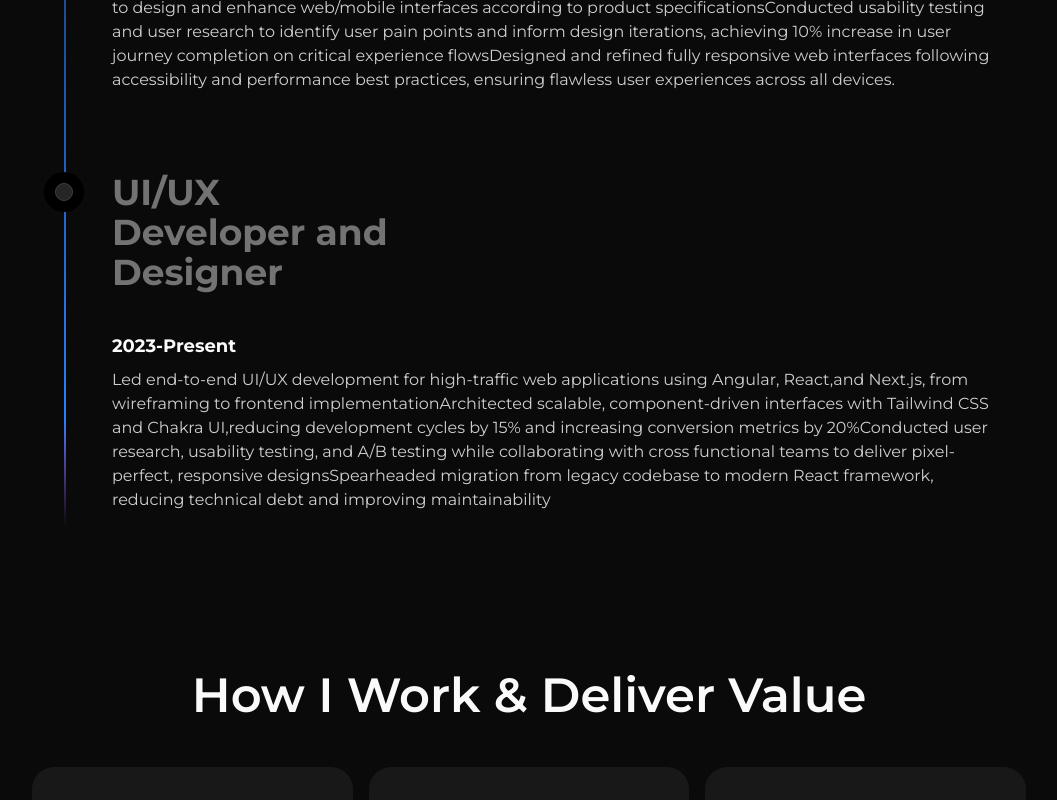
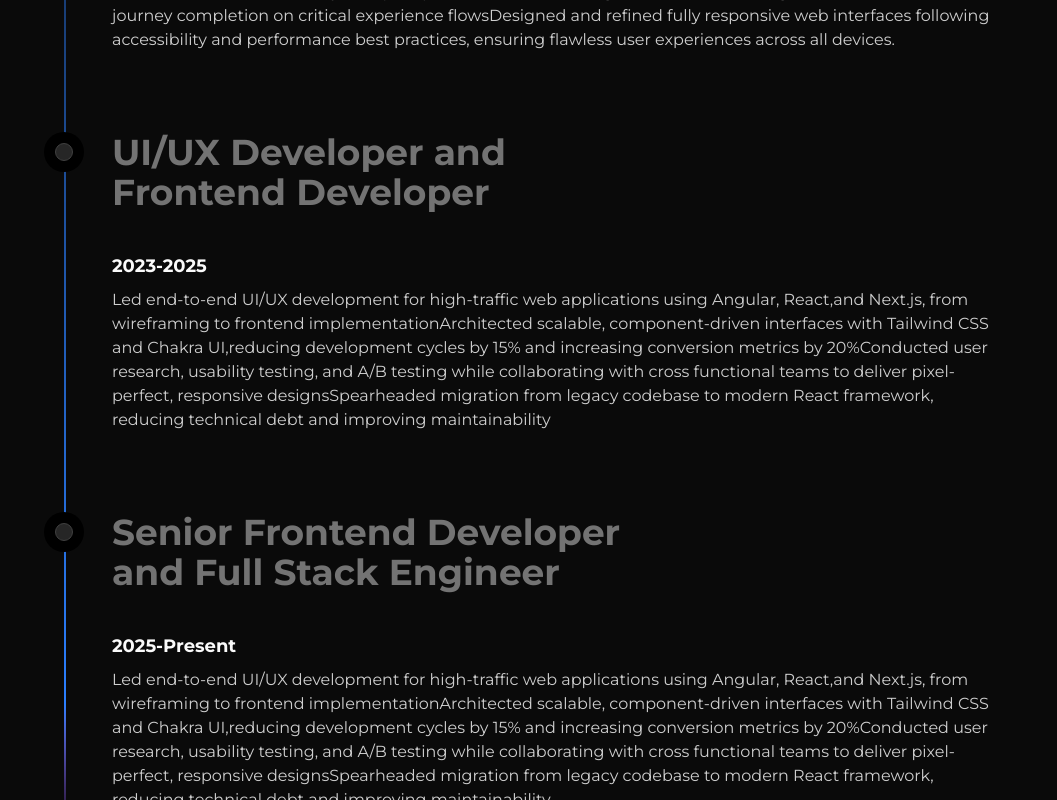
Before and after one commit to KRISH826/krishnendu-panja, a Next.js app in the folder frontend/: page / in a window 1280 px wide. Shown: the part 4160-4960 px from the top of the page, without its empty margins (111-1168 px from the left). Built offline with nearby package versions, Linux system fonts and the light colour scheme; no server answers.

Commit message:
feat: add portfolio career data and reusable animated timeline component

```diff
--- a/frontend/components/ui/timeline.tsx
+++ b/frontend/components/ui/timeline.tsx
@@ -43,11 +43,11 @@ export const Timeline = ({ data }: { data: TimelineEntry[] }) => {
                         key={index}
                         className="flex flex-col justify-start pt-6 md:pt-20 md:gap-10"
                     >
-                        <div className="flex flex-col z-40 items-center top-40 self-start max-w-xs lg:max-w-sm md:w-full">
+                        <div className="flex flex-col z-40 items-center self-start">
                             <div className="h-10 absolute left-3 md:left-3 w-10 rounded-full bg-white dark:bg-black flex items-center justify-center">
                                 <div className="h-4 w-4 rounded-full bg-neutral-200 dark:bg-neutral-800 border border-neutral-300 dark:border-neutral-700 p-2" />
                             </div>
-                            <h3 className="hidden md:block text-xl md:pl-20 md:text-4xl font-bold text-neutral-400 dark:text-neutral-500 ">
+                            <h3 className="hidden md:block md:w-[650px] text-xl md:pl-20 md:text-4xl font-bold text-neutral-400 dark:text-neutral-500 ">
                                 {item.title}
                             </h3>
                         </div>
@@ -64,14 +64,14 @@ export const Timeline = ({ data }: { data: TimelineEntry[] }) => {
                     style={{
                         height: height + "px",
                     }}
-                    className="absolute md:left-8 left-8 top-0 overflow-hidden w-[2px] bg-[linear-gradient(to_bottom,var(--tw-gradient-stops))] from-transparent from-[0%] via-neutral-200 dark:via-neutral-700 to-transparent to-[99%]  [mask-image:linear-gradient(to_bottom,transparent_0%,black_10%,black_90%,transparent_100%)] "
+                    className="absolute md:left-8 left-8 top-0 overflow-hidden w-[2px] bg-[linear-gradient(to_bottom,var(--tw-gradient-stops))] from-transparent from-0% via-neutral-200 dark:via-neutral-700 to-transparent to-99%  mask-[linear-gradient(to_bottom,transparent_0%,black_10%,black_90%,transparent_100%)] "
                 >
                     <motion.div
                         style={{
                             height: heightTransform,
                             opacity: opacityTransform,
                         }}
-                        className="absolute inset-x-0 top-0  w-[2px] bg-gradient-to-t from-purple-500 via-blue-500 to-transparent from-[0%] via-[10%] rounded-full"
+                        className="absolute inset-x-0 top-0  w-[2px] bg-linear-to-t from-purple-500 via-blue-500 to-transparent from-0% via-10% rounded-full"
                     />
                 </div>
             </div>
--- a/frontend/constants/data/data.ts
+++ b/frontend/constants/data/data.ts
@@ -92,9 +92,20 @@ export const experiences: Experience[] = [
         ],
     },
     {
-        title: "UI/UX Developer and Designer",
+        title: "UI/UX Developer and Frontend Developer",
         job: "Sentientgeeks",
-        date: "2023-Present",
+        date: "2023-2025",
+        contents: [
+            "Led end-to-end UI/UX development for high-traffic web applications using Angular, React,and Next.js, from wireframing to frontend implementation",
+            "Architected scalable, component-driven interfaces with Tailwind CSS and Chakra UI,reducing development cycles by 15% and increasing conversion metrics by 20%",
+            "Conducted user research, usability testing, and A/B testing while collaborating with cross functional teams to deliver pixel-perfect, responsive designs",
+            "Spearheaded migration from legacy codebase to modern React framework, reducing technical debt and improving maintainability",
+        ],
+    },
+    {
+        title: "Senior Frontend Developer and Full Stack Engineer",
+        job: "Sentientgeeks",
+        date: "2025-Present",
         contents: [
             "Led end-to-end UI/UX development for high-traffic web applications using Angular, React,and Next.js, from wireframing to frontend implementation",
             "Architected scalable, component-driven interfaces with Tailwind CSS and Chakra UI,reducing development cycles by 15% and increasing conversion metrics by 20%",
```
